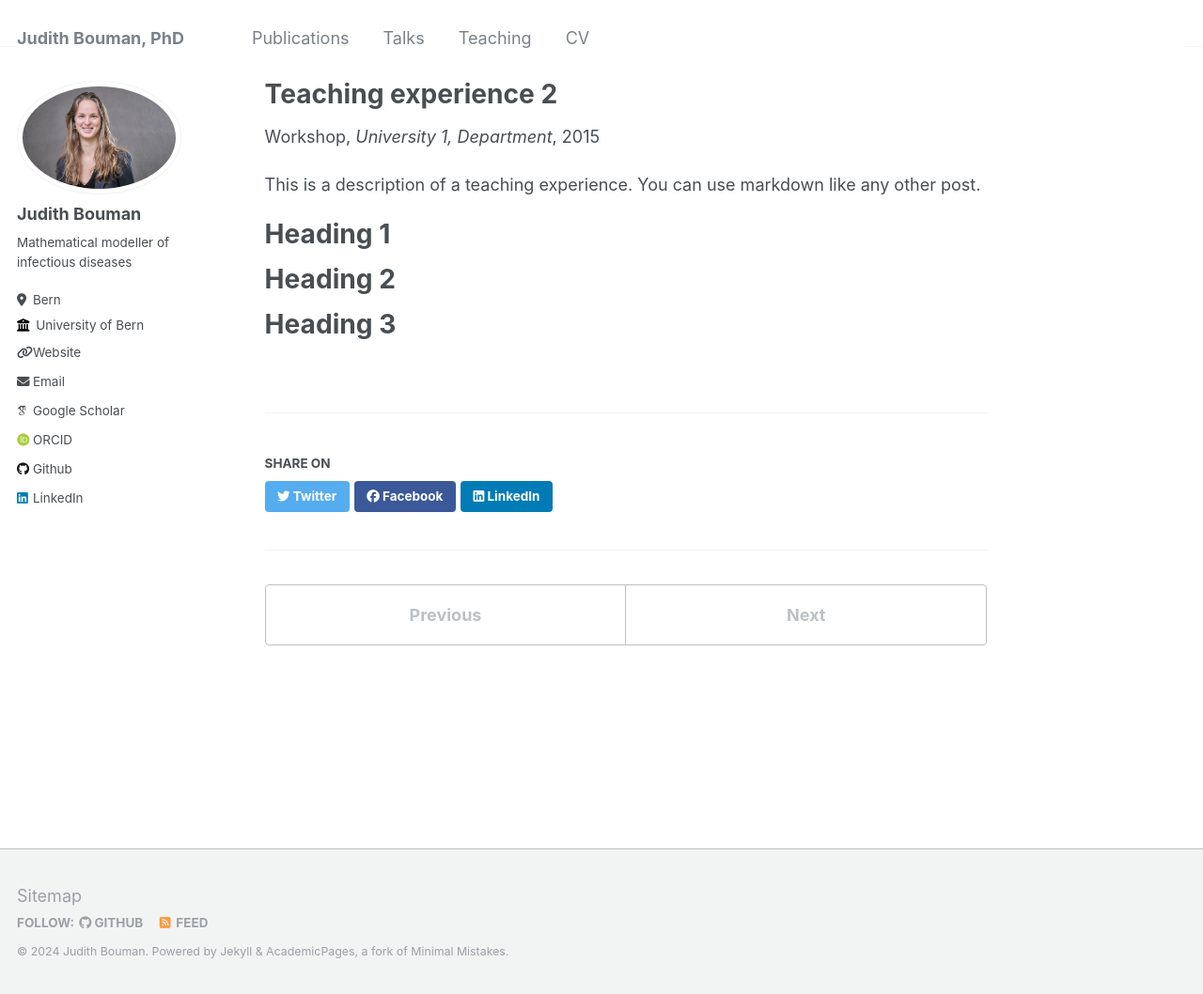
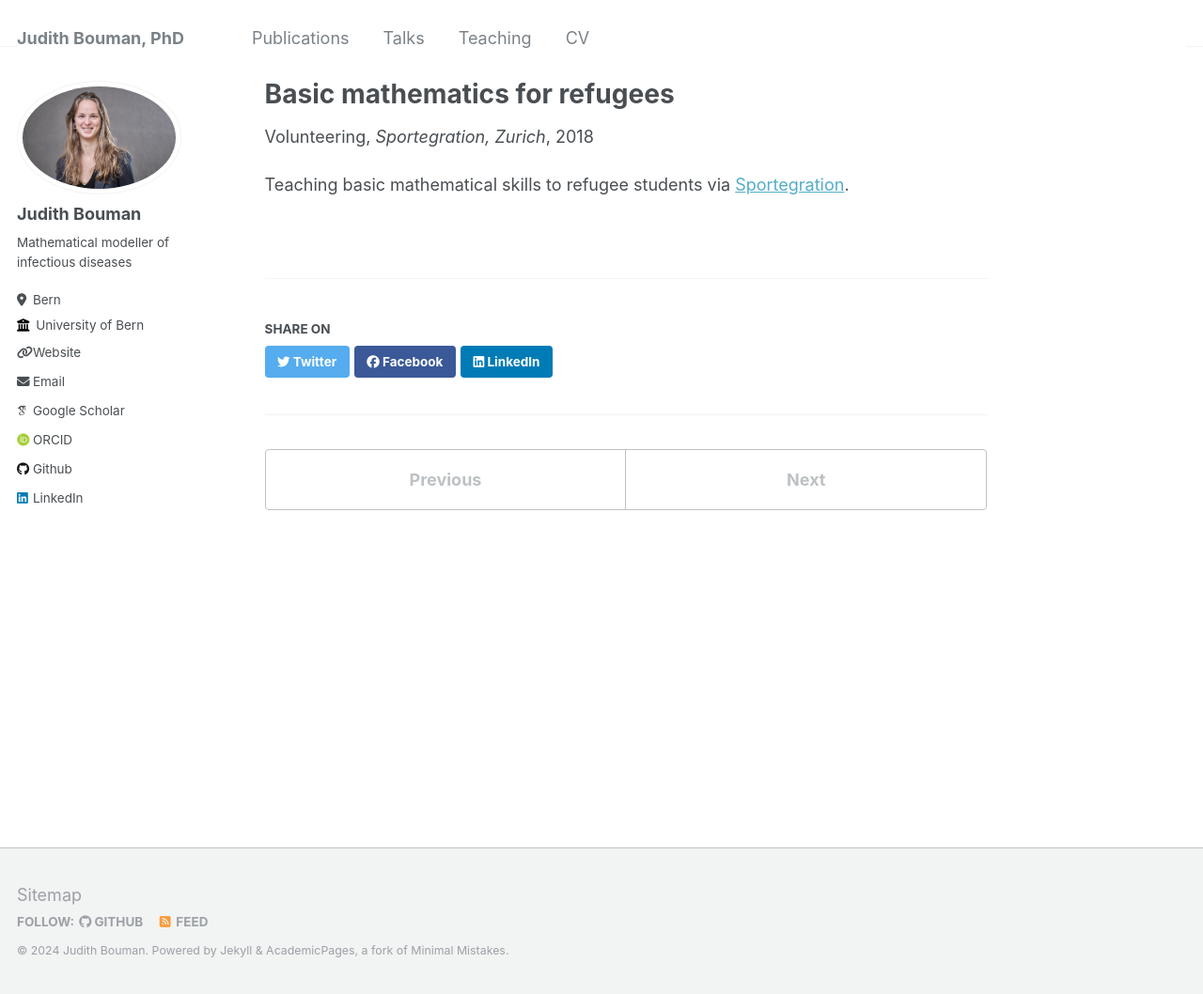
Before and after one commit to JudithBouman2412/JudithBouman2412.github.io, a Jekyll site: the page built from _teaching/sportegration.md, in a window 1280 px wide and 1058 px high. Shown: the whole window at 94% size. Built offline with Jekyll 4.4.1, drawn with Linux system fonts in a browser that asks for light colours; some web fonts are replaced.

Commit message:
Update teaching experience

```diff
--- a/_teaching/sportegration.md
+++ b/_teaching/sportegration.md
@@ -1,20 +1,11 @@
 ---
-title: "Teaching experience 2"
+title: "Basic mathematics for refugees"
 collection: teaching
-type: "Workshop"
-permalink: /teaching/2015-spring-teaching-1
-venue: "University 1, Department"
-date: 2015-01-01
-location: "City, Country"
+type: "Volunteering"
+permalink: /teaching/2018_2022_sportegration
+venue: "Sportegration, Zurich"
+date: 2018-09-01
+location: "Zurich, Switzerland"
 ---
 
-This is a description of a teaching experience. You can use markdown like any other post.
-
-Heading 1
-======
-
-Heading 2
-======
-
-Heading 3
-======
+Teaching basic mathematical skills to refugee students via [Sportegration](https://sportegration.ch/).
```
Also changed, not shown: _teaching/2018_2022_IID.md (+5 -14 lines), _teaching/2023_2024_R.md (+2 -2 lines), _teaching/2023_2024_pandemic_preparedness.md (+7 -16 lines), _teaching/2024_introduction.md (+4 -4 lines), 1 other file.
